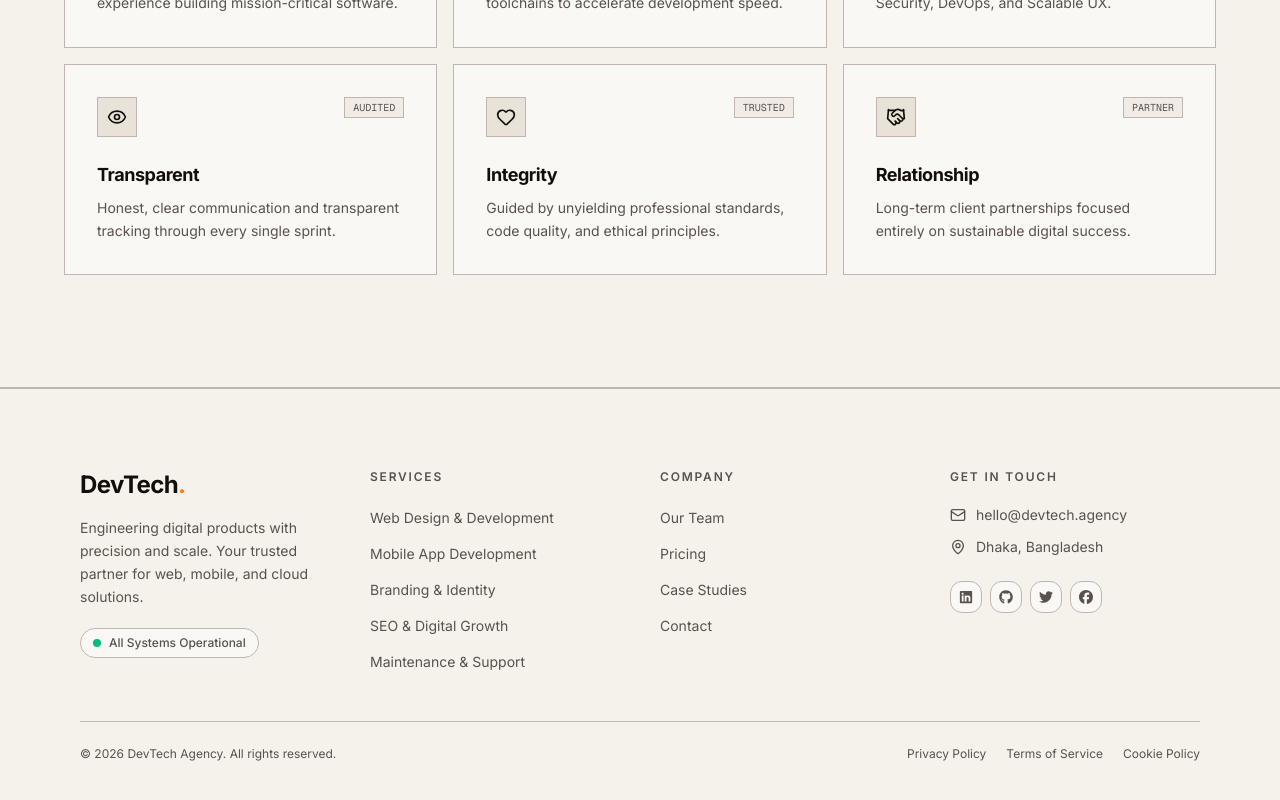
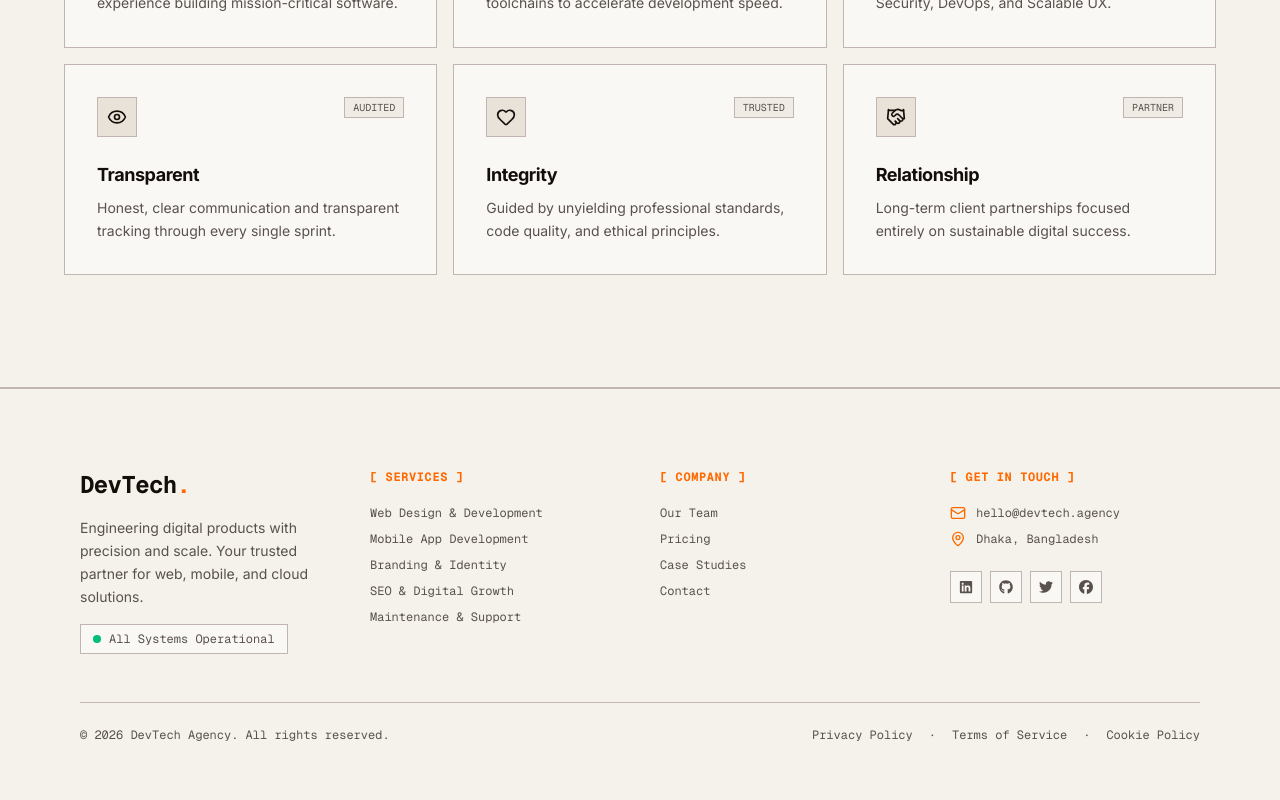
Before and after one commit to sinu5550/devtech_agency_nextjs_client, a Next.js app: page / in a window 1280 px wide. Shown: the part 9368-10168 px from the top of the page. Built offline with nearby package versions, Linux system fonts and the light colour scheme.

Commit message:
Ui change

```diff
--- a/src/app/our-services/sections/ProcessWorkflow.jsx
+++ b/src/app/our-services/sections/ProcessWorkflow.jsx
@@ -35,7 +35,7 @@ export default function ProcessWorkflow() {
               <div>
                 {/* Header: Step Number & Stage Tag */}
                 <div className="flex items-center justify-between mb-6 pb-4 border-b border-border">
-                  <span className="font-mono text-base font-bold text-orange-500 bg-secondary px-3 py-1 border border-border">
+                  <span className="font-mono text-base font-bold text-orange-500 bg-background dark:bg-secondary px-3 py-1 border border-border/80">
                     {step.step}
                   </span>
 
--- a/src/app/our-services/sections/ServicesList.jsx
+++ b/src/app/our-services/sections/ServicesList.jsx
@@ -32,7 +32,7 @@ export default function ServicesList() {
             <div className="relative z-10 flex flex-col h-full">
               {/* Top Bar: Icon Box + Index */}
               <div className="flex items-center justify-between mb-6 pb-4 border-b border-border">
-                <div className="w-12 h-12 border border-border bg-secondary flex items-center justify-center">
+                <div className="w-12 h-12 border border-border/80 bg-background dark:bg-secondary flex items-center justify-center">
                   {iconMap[service.iconName]}
                 </div>
                 <span className="font-mono text-xs font-bold text-muted-foreground">
@@ -61,7 +61,7 @@ export default function ServicesList() {
                   {service.features.map((feature, idx) => (
                     <div
                       key={idx}
-                      className="flex items-center gap-2.5 p-2 bg-secondary border border-border font-mono text-xs text-foreground/90 rounded-none"
+                      className="flex items-center gap-2.5 p-2 bg-background dark:bg-secondary border border-border/80 font-mono text-xs text-foreground/90 rounded-none shadow-2xs"
                     >
                       <span className="text-orange-500 font-bold">✓</span>
                       <span className="font-medium text-xs">{feature}</span>
--- a/src/components/layout/Footer.jsx
+++ b/src/components/layout/Footer.jsx
@@ -29,44 +29,42 @@ const socials = [
 
 const Footer = () => {
   return (
-    <footer id="footer" className="bg-background border-t border-border">
+    <footer id="footer" className="bg-background border-t border-border select-none">
       <div className="max-w-6xl mx-auto px-4 py-16 md:py-20">
-
         {/* Main grid */}
         <div className="grid grid-cols-1 sm:grid-cols-2 lg:grid-cols-4 gap-10 pb-12 border-b border-border">
-
           {/* Col 1 — Brand */}
-          <div className="sm:col-span-2 lg:col-span-1">
-            <Link href="/" className="inline-block mb-4">
-              <span className="text-2xl font-bold text-foreground tracking-tight">
-                DevTech<span className="text-primary">.</span>
+          <div className="sm:col-span-2 lg:col-span-1 space-y-4">
+            <Link href="/" className="inline-block">
+              <span className="text-2xl font-bold font-mono text-foreground tracking-tight">
+                DevTech<span className="text-orange-500">.</span>
               </span>
             </Link>
-            <p className="text-sm text-muted-foreground leading-relaxed mb-5 max-w-xs">
+            <p className="text-xs sm:text-sm text-muted-foreground leading-relaxed max-w-xs">
               Engineering digital products with precision and scale. Your trusted partner for web, mobile, and cloud solutions.
             </p>
 
-            {/* System status badge */}
-            <div className="inline-flex items-center gap-2 px-3 py-1.5 rounded-full border border-border bg-card text-xs font-medium text-muted-foreground">
+            {/* System status tag — boxy rounded-none */}
+            <div className="inline-flex items-center gap-2 px-3 py-1.5 border border-border bg-card font-mono text-xs text-muted-foreground rounded-none">
               <span className="relative flex h-2 w-2">
                 <span className="animate-ping absolute inline-flex h-full w-full rounded-full bg-emerald-400 opacity-60" />
                 <span className="relative inline-flex h-2 w-2 rounded-full bg-emerald-500" />
               </span>
-              All Systems Operational
+              <span>All Systems Operational</span>
             </div>
           </div>
 
           {/* Col 2 — Services */}
           <div>
-            <p className="text-xs font-semibold uppercase tracking-[0.15em] text-muted-foreground mb-5">
-              Services
+            <p className="font-mono text-xs font-bold text-orange-500 uppercase tracking-wider mb-5">
+              [ SERVICES ]
             </p>
-            <ul className="space-y-3">
+            <ul className="space-y-2.5 font-mono text-xs">
               {footerLinks.services.map(({ label, href }) => (
                 <li key={label}>
                   <Link
                     href={href}
-                    className="text-sm text-muted-foreground hover:text-foreground transition-colors duration-200"
+                    className="text-muted-foreground hover:text-foreground transition-colors duration-200"
                   >
                     {label}
                   </Link>
@@ -77,15 +75,15 @@ const Footer = () => {
 
           {/* Col 3 — Company */}
           <div>
-            <p className="text-xs font-semibold uppercase tracking-[0.15em] text-muted-foreground mb-5">
-              Company
+            <p className="font-mono text-xs font-bold text-orange-500 uppercase tracking-wider mb-5">
+              [ COMPANY ]
             </p>
-            <ul className="space-y-3">
+            <ul className="space-y-2.5 font-mono text-xs">
               {footerLinks.company.map(({ label, href }) => (
                 <li key={label}>
                   <Link
                     href={href}
-                    className="text-sm text-muted-foreground hover:text-foreground transition-colors duration-200"
+                    className="text-muted-foreground hover:text-foreground transition-colors duration-200"
                   >
                     {label}
                   </Link>
@@ -96,23 +94,23 @@ const Footer = () => {
 
           {/* Col 4 — Contact & Socials */}
           <div>
-            <p className="text-xs font-semibold uppercase tracking-[0.15em] text-muted-foreground mb-5">
-              Get in Touch
+            <p className="font-mono text-xs font-bold text-orange-500 uppercase tracking-wider mb-5">
+              [ GET IN TOUCH ]
             </p>
-            <ul className="space-y-3 mb-6">
-              <li className="flex items-start gap-2.5 text-sm text-muted-foreground">
-                <Mail className="w-4 h-4 shrink-0 mt-0.5" />
+            <ul className="space-y-2.5 mb-6 font-mono text-xs text-muted-foreground">
+              <li className="flex items-center gap-2.5">
+                <Mail className="w-4 h-4 text-orange-500 shrink-0" />
                 <a href="mailto:hello@devtech.agency" className="hover:text-foreground transition-colors">
                   hello@devtech.agency
                 </a>
               </li>
-              <li className="flex items-start gap-2.5 text-sm text-muted-foreground">
-                <MapPin className="w-4 h-4 shrink-0 mt-0.5" />
+              <li className="flex items-center gap-2.5">
+                <MapPin className="w-4 h-4 text-orange-500 shrink-0" />
                 <span>Dhaka, Bangladesh</span>
               </li>
             </ul>
 
-            {/* Socials */}
+            {/* Socials — Boxy Buttons */}
             <div className="flex items-center gap-2">
               {socials.map(({ icon: Icon, href, label }) => (
                 <a
@@ -121,7 +119,7 @@ const Footer = () => {
                   target="_blank"
                   rel="noopener noreferrer"
                   aria-label={label}
-                  className="w-8 h-8 rounded-lg flex items-center justify-center border border-border bg-card text-muted-foreground hover:text-foreground hover:border-foreground/20 transition-all duration-200"
+                  className="w-8 h-8 rounded-none flex items-center justify-center border border-border bg-card text-muted-foreground hover:text-orange-500 hover:border-orange-500 transition-all duration-200"
                 >
                   <Icon className="w-3.5 h-3.5" />
                 </a>
@@ -131,18 +129,20 @@ const Footer = () => {
         </div>
 
         {/* Bottom bar */}
-        <div className="flex flex-col sm:flex-row items-center justify-between gap-4 pt-6">
-          <p className="text-xs text-muted-foreground">
+        <div className="flex flex-col sm:flex-row items-center justify-between gap-4 pt-6 font-mono text-xs text-muted-foreground">
+          <p>
             &copy; {new Date().getFullYear()} DevTech Agency. All rights reserved.
           </p>
-          <div className="flex items-center gap-5">
-            <Link href="#" className="text-xs text-muted-foreground hover:text-foreground transition-colors">
+          <div className="flex items-center gap-4">
+            <Link href="#" className="hover:text-foreground transition-colors">
               Privacy Policy
             </Link>
-            <Link href="#" className="text-xs text-muted-foreground hover:text-foreground transition-colors">
+            <span>·</span>
+            <Link href="#" className="hover:text-foreground transition-colors">
               Terms of Service
             </Link>
-            <Link href="#" className="text-xs text-muted-foreground hover:text-foreground transition-colors">
+            <span>·</span>
+            <Link href="#" className="hover:text-foreground transition-colors">
               Cookie Policy
             </Link>
           </div>
```
